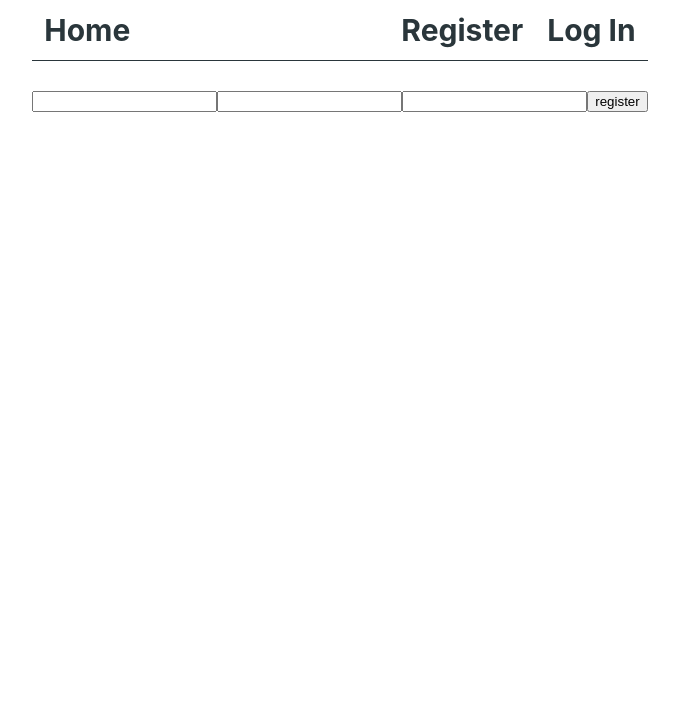
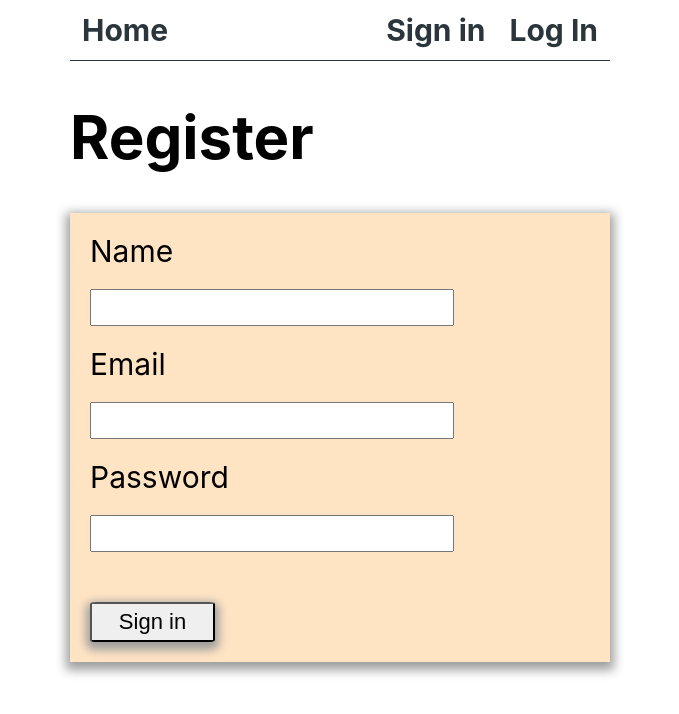
Before and after one commit to OlexaGit/goit-react-hw-08-phonebook, a React (Create React App) app: page /goit-react-hw-08-phonebook/register in a window 1280 px wide. Shown: the top 714 px of the page, without its empty margins (300-979 px from the left). Built offline with nearby package versions, Linux system fonts and the light colour scheme.

Commit message:
navigation

```diff
--- a/src/components/AppBar/AppBar.jsx
+++ b/src/components/AppBar/AppBar.jsx
@@ -3,13 +3,13 @@ import css from './AppBar.module.css';
 import { Navigation } from 'components/Navigation/Navigation';
 import { useAuth } from 'hooks';
 import { AuthNav } from 'components/AuthNav/AuthNav';
+import { UserMenu } from 'components/UserMenu/UserMenu';
 
 const AppBar = () => {
   const { isLoggedIn } = useAuth();
   return (
     <header className={css.header}>
       <Navigation />
-      {/* {isLoggedIn ? <UserMenu /> : <AuthNav />} */}
       {isLoggedIn ? <UserMenu /> : <AuthNav />}
     </header>
     // <header>
--- a/src/components/AuthNav/AuthNav.js
+++ b/src/components/AuthNav/AuthNav.js
@@ -5,7 +5,7 @@ export const AuthNav = () => {
   return (
     <div>
       <NavLink className={css.link} to="/register">
-        Register
+        Sign in
       </NavLink>
       <NavLink className={css.link} to="/login">
         Log In
--- a/src/components/AuthNav/AuthNav.module.css
+++ b/src/components/AuthNav/AuthNav.module.css
@@ -9,3 +9,7 @@
 .link.active {
   color: #e84a5f;
 }
+
+.link:hover {
+  color: #e84a5f;
+}
--- /dev/null
+++ b/src/components/UserMenu/UserMenu.module.css
@@ -0,0 +1,9 @@
+.wrapper {
+  display: flex;
+  align-items: center;
+  gap: 12px;
+}
+
+.username {
+  font-weight: 700;
+}
--- a/src/views/HomeView/HomeView.jsx
+++ b/src/views/HomeView/HomeView.jsx
@@ -1,9 +1,10 @@
 import React from 'react';
+import css from './HomeView.module.css';
 
 const HomeView = () => {
   return (
-    <div>
-      <h1>HomeView</h1>
+    <div className={css.form}>
+      <h1>Phonebook</h1>
     </div>
   );
 };
--- a/src/views/HomeView/HomeView.module.css
+++ b/src/views/HomeView/HomeView.module.css
@@ -0,0 +1,9 @@
+.form {
+  display: flex;
+  flex-direction: column;
+  gap: 20px;
+  padding: 20px;
+  background-color: bisque;
+  box-shadow: 0px 4px 10px 4px #9e9e9e;
+  min-width: 500px;
+}
--- a/src/views/LoginView/LoginView.jsx
+++ b/src/views/LoginView/LoginView.jsx
@@ -29,7 +29,7 @@ const LoginView = () => {
 
   return (
     <div>
-      <h1>Page Login</h1>
+      <h1>Log in</h1>
       <form onSubmit={handleSubmit} className={css.form}>
         <label htmlFor={nameInputId}>Email</label>
         <input
@@ -55,9 +55,9 @@ const LoginView = () => {
           title="Password must be digits and can contain spaces, dashes, parentheses."
           required
         />
-        {/* <button className={css.formButton} type="submit">
-          Add contact
-        </button> */}
+        <button className={css.formButton} type="submit">
+          Log in
+        </button>
       </form>
     </div>
   );
--- a/src/views/LoginView/LoginView.module.css
+++ b/src/views/LoginView/LoginView.module.css
@@ -16,7 +16,8 @@
 .formButton {
   width: 25%;
   padding: 5px;
-  font-size: 16px;
+  margin-top: 30px;
+  font-size: 22px;
   box-shadow: 0px 4px 10px 4px #9e9e9e;
   border-radius: 5%;
   cursor: pointer;
--- a/src/views/RegisterView/RegisterView.jsx
+++ b/src/views/RegisterView/RegisterView.jsx
@@ -1,6 +1,7 @@
 import React from 'react';
 import { useDispatch } from 'react-redux';
 import { register } from 'redux/auth/authOperations';
+import css from './RegisterView.module.css';
 
 const RegisterView = () => {
   const dispatch = useDispatch();
@@ -15,11 +16,29 @@ const RegisterView = () => {
 
   return (
     <div>
-      <form onSubmit={handleSubmit}>
-        <input type="text" name="name" />
-        <input type="email" name="email" />
-        <input type="password" name="password" />
-        <button type="submit">register</button>
+      <h1>Register</h1>
+      <form onSubmit={handleSubmit} className={css.form}>
+        <label htmlFor={'name'}>Name</label>
+        <input type="text" name="name" id="name" className={css.formInput} />
+        <label htmlFor={'email'}>Email</label>
+        <input
+          type="email"
+          name="email"
+          id="email"
+          pattern="^[a-zA-Zа-яА-Я]+(([' \-][a-zA-Zа-яА-Я ])?[a-zA-Zа-яА-Я]*)*$"
+          className={css.formInput}
+        />
+        <label htmlFor={'password'}>Password</label>
+        <input
+          type="password"
+          name="password"
+          id="password"
+          pattern="\+?\d{1,4}?[\-.\s]?\(?\d{1,3}?\)?[\-.\s]?\d{1,4}[\-.\s]?\d{1,4}[\-.\s]?\d{1,9}"
+          className={css.formInput}
+        />
+        <button type="submit" className={css.formButton}>
+          Sign in
+        </button>
       </form>
     </div>
   );
--- a/src/views/RegisterView/RegisterView.module.css
+++ b/src/views/RegisterView/RegisterView.module.css
@@ -0,0 +1,27 @@
+.form {
+  display: flex;
+  flex-direction: column;
+  gap: 20px;
+  padding: 20px;
+  background-color: bisque;
+  box-shadow: 0px 4px 10px 4px #9e9e9e;
+  min-width: 500px;
+}
+
+.formInput {
+  width: 70%;
+  padding: 5px;
+  font-size: 20px;
+}
+.formButton {
+  width: 25%;
+  padding: 5px;
+  margin-top: 30px;
+  font-size: 22px;
+  box-shadow: 0px 4px 10px 4px #9e9e9e;
+  border-radius: 5%;
+  cursor: pointer;
+}
+.formButton:hover {
+  scale: 1.2;
+}
```
Also changed, not shown: src/components/AppBar/AuthNav.js (deleted, +0 -15 lines), src/components/UserMenu/UserMenu.js (renamed from src/components/AppBar/UseMenu.js).
